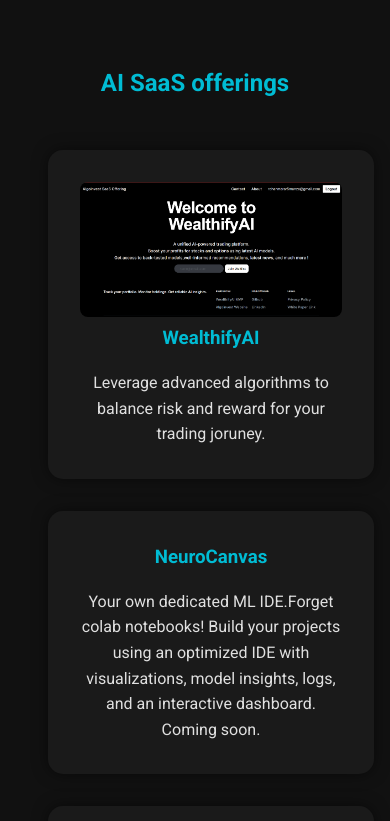
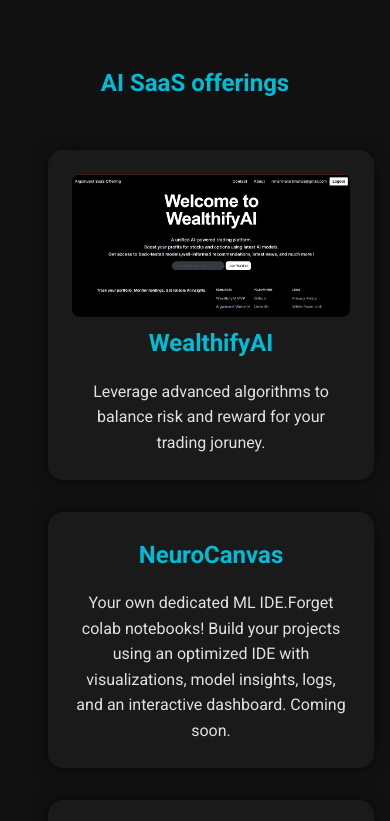
Before and after one commit to AlgorithmInvestigate/AlgorithmInvestigate, a plain HTML site: page index.html in a window 390 px wide. Shown: the part 700-1521 px from the top of the page. Drawn offline with Linux system fonts and the light colour scheme.

Commit message:
Update styles.css

```diff
--- a/styles.css
+++ b/styles.css
@@ -378,7 +378,62 @@
     margin: 0 auto;
   }
 }
+.grid {
+  display: flex;
+  justify-content: space-around;
+  flex-wrap: wrap;
+}
 
+/* Card styling */
+.card {
+  background: #1a1a1a;
+  padding: 2rem;
+  margin: 1rem;
+  border-radius: 15px;
+  width: 30%; /* Default width for larger screens */
+  box-shadow: 0 0 15px rgba(0, 0, 0, 0.5);
+  transition: transform 0.3s ease;
+}
+
+.card:hover {
+  transform: translateY(-10px);
+}
+
+.card h3 {
+  margin-bottom: 1rem;
+  color: #00bcd4;
+}
+
+.card p {
+  color: #e0e0e0;
+}
+
+/* Responsive design for mobile screens */
+@media (max-width: 768px) {
+  .grid {
+    flex-direction: column; /* Stack cards vertically */
+    align-items: center; /* Center the cards */
+  }
+
+  .card {
+    width: 100%; /* Make cards full width on mobile */
+    margin-bottom: 1rem; /* Add spacing between cards */
+  }
+}
+
+@media (max-width: 480px) {
+  .card {
+    padding: 1.5rem; /* Adjust padding for smaller screens */
+  }
+
+  .card h3 {
+    font-size: 1.5rem; /* Adjust heading size */
+  }
+
+  .card p {
+    font-size: 1rem; /* Adjust paragraph font size */
+  }
+}
 /* Further Mobile Tweaks for Very Small Devices */
 @media only screen and (max-width: 480px) {
   .hero-content h2 {
```
